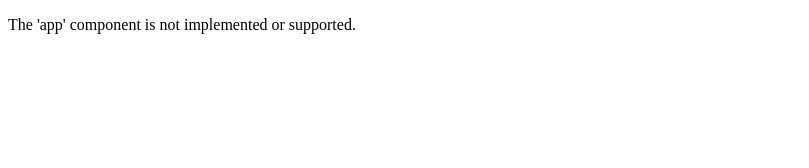
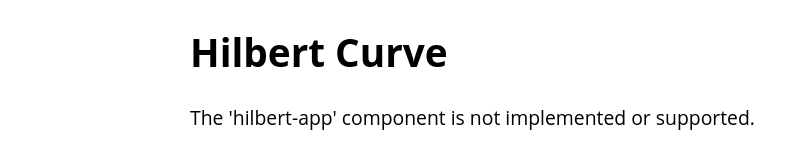
Before and after one commit to hatashiro/hilbert_curve, a plain HTML site: page index.html in a window 1280 px wide. Shown: the whole page, without its empty margins (0-809 px from the left). Drawn offline with Linux system fonts and the light colour scheme.

Commit message:
Add app structure.

```diff
--- a/index.html
+++ b/index.html
@@ -7,9 +7,15 @@
     <link rel="stylesheet" href="./main.css">
   </head>
   <body>
-    <app>
-      <p>The 'app' component is not implemented or supported.</p>
-    </app>
+    <header class="container">
+      <h1>Hilbert Curve</h1>
+    </header>
+    <main class="container">
+      <hilbert-app>
+        <p>The 'hilbert-app' component is not implemented or supported.</p>
+      </hilbert-app>
+    </main>
+
     <script type="module" src="./main.js"></script>
   </body>
 </html>
--- a/main.css
+++ b/main.css
@@ -0,0 +1,14 @@
+html,
+body {
+  margin: 0;
+  padding: 0;
+
+  font-family: 'Open Sans', 'Roboto', sans-serif;
+  font-size: 1.1em;
+}
+
+.container {
+  max-width: 900px;
+  margin: 0 auto;
+  padding: 0 10px;
+}
--- a/main.js
+++ b/main.js
@@ -0,0 +1,25 @@
+import {LitElement, css, html} from 'https://unpkg.com/lit@2.2.5/index.js?module';
+
+class HilbertApp extends LitElement {
+  static styles = css`
+    :host {
+      color: blue;
+    }
+  `;
+
+  static properties = {
+    name: {type: String},
+  };
+
+  constructor() {
+    super();
+
+    this.name = 'Hilbert';
+  }
+
+  render() {
+    return html`<p>Hello, ${this.name}!`;
+  }
+}
+
+customElements.define('hilbert-app', HilbertApp);
```
